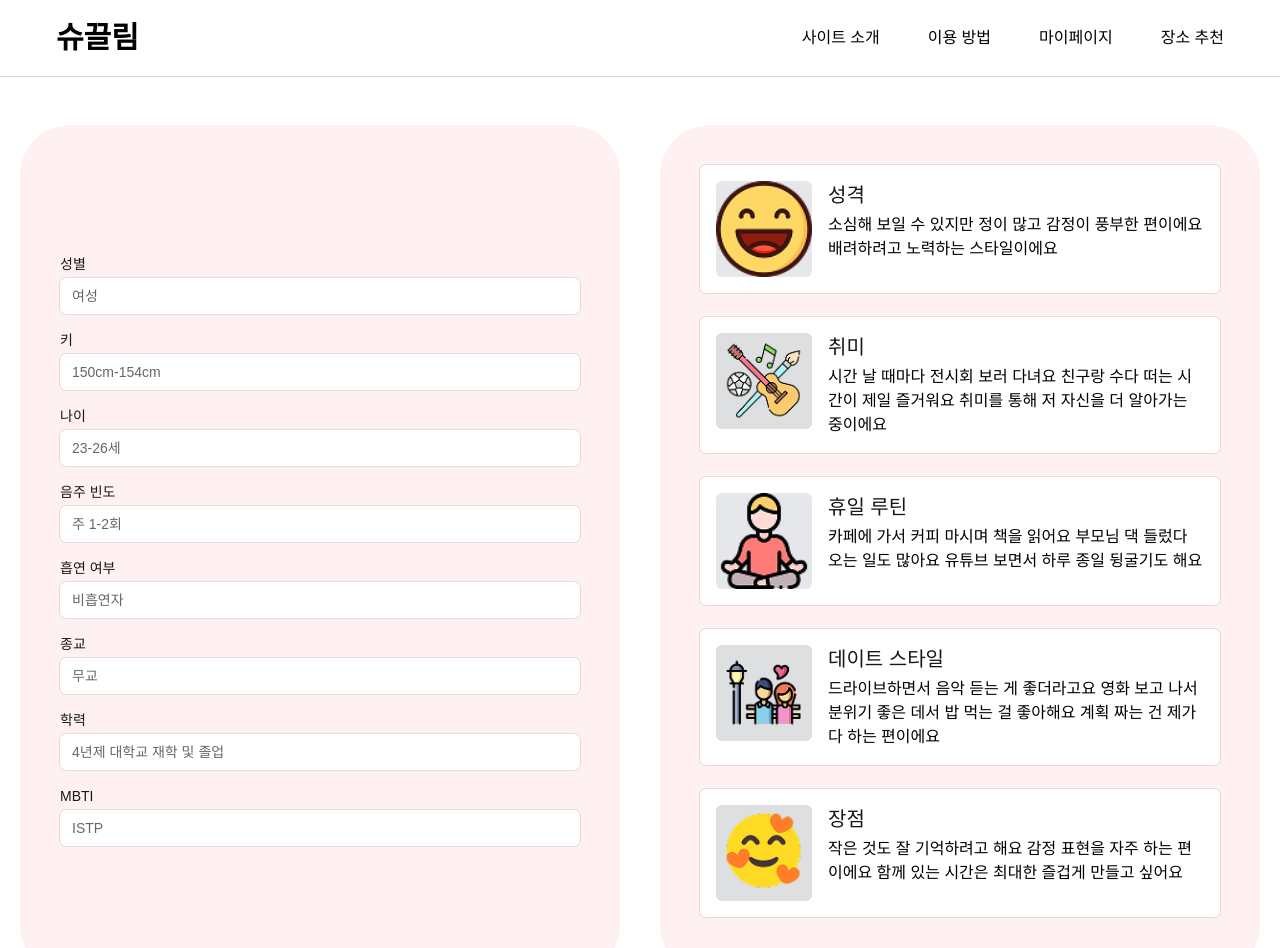
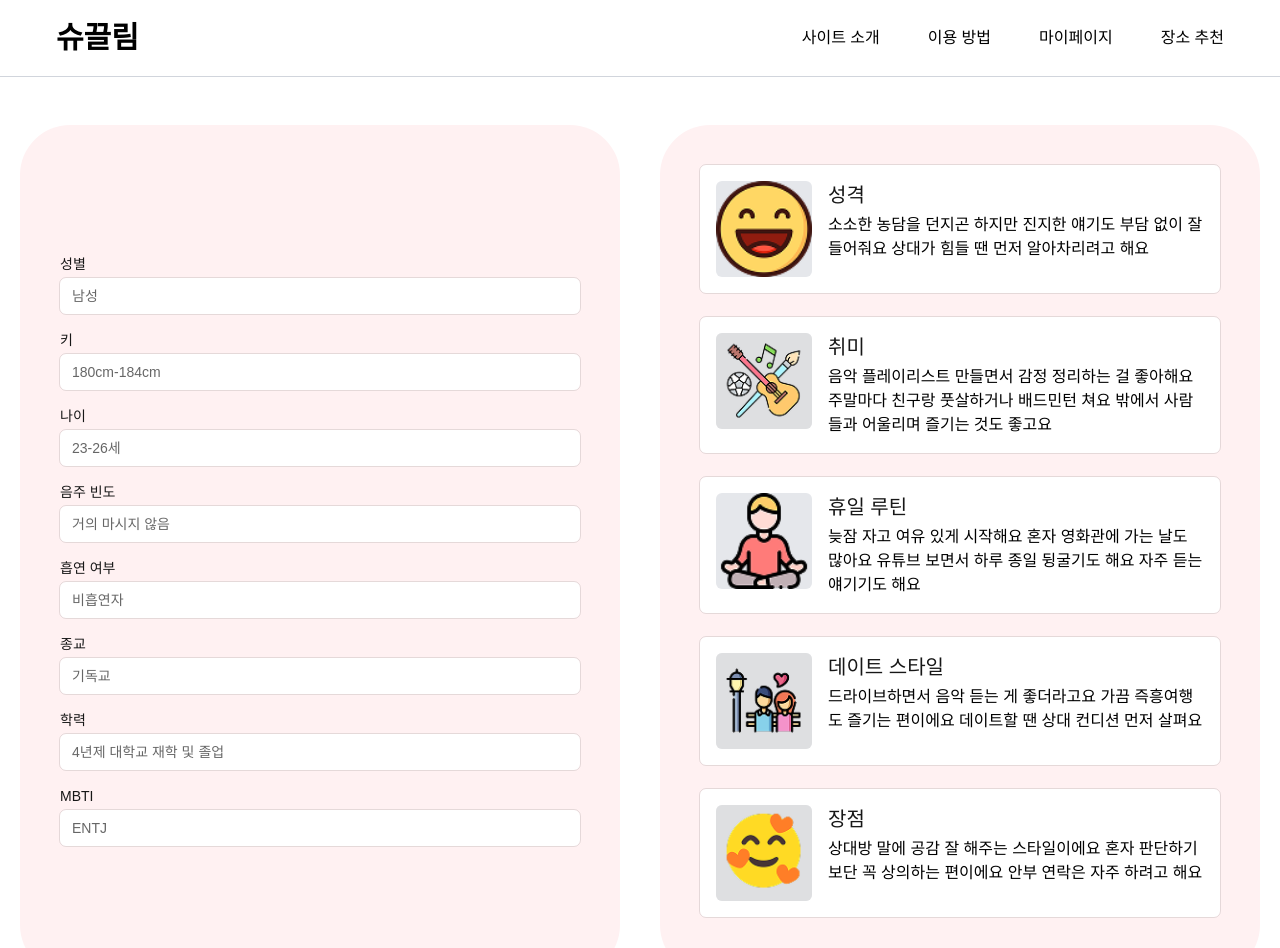
Before and after one commit to CSID-DGU/2025-1-DSCD-outsider-2, a Next.js app in the folder frontend/: page /matching_result in a window 1280 px wide. Shown: the top 948 px of the page. Built offline with nearby package versions, Linux system fonts and the light colour scheme.

Commit message:
matching_result_여성화면

```diff
--- a/frontend/src/app/matching_result/page.js
+++ b/frontend/src/app/matching_result/page.js
@@ -12,19 +12,19 @@ export default function MatchingResult() {
   useEffect(() => {
     setTimeout(() => {
       const dummyData = {
-        gender: "여성",
-        height: "150cm-154cm",
+        gender: "남성",
+        height: "180cm-184cm",
         age: "23-26세",
-        drink: "주 1-2회",
+        drink: "거의 마시지 않음",
         smoke: "비흡연자",
-        religion: "무교",
+        religion: "기독교",
         education: "4년제 대학교 재학 및 졸업",
-        mbti: "ISTP",
-        personality: "소심해 보일 수 있지만 정이 많고 감정이 풍부한 편이에요 배려하려고 노력하는 스타일이에요",
-        hobby: "시간 날 때마다 전시회 보러 다녀요 친구랑 수다 떠는 시간이 제일 즐거워요 취미를 통해 저 자신을 더 알아가는 중이에요",
-        holiday: "카페에 가서 커피 마시며 책을 읽어요 부모님 댁 들렀다 오는 일도 많아요 유튜브 보면서 하루 종일 뒹굴기도 해요",
-        datingStyle: "드라이브하면서 음악 듣는 게 좋더라고요 영화 보고 나서 분위기 좋은 데서 밥 먹는 걸 좋아해요 계획 짜는 건 제가 다 하는 편이에요",
-        strength: "작은 것도 잘 기억하려고 해요 감정 표현을 자주 하는 편이에요 함께 있는 시간은 최대한 즐겁게 만들고 싶어요"
+        mbti: "ENTJ",
+        personality: "소소한 농담을 던지곤 하지만 진지한 얘기도 부담 없이 잘 들어줘요 상대가 힘들 땐 먼저 알아차리려고 해요",
+        hobby: "음악 플레이리스트 만들면서 감정 정리하는 걸 좋아해요 주말마다 친구랑 풋살하거나 배드민턴 쳐요 밖에서 사람들과 어울리며 즐기는 것도 좋고요",
+        holiday: "늦잠 자고 여유 있게 시작해요 혼자 영화관에 가는 날도 많아요 유튜브 보면서 하루 종일 뒹굴기도 해요 자주 듣는 얘기기도 해요",
+        datingStyle: "드라이브하면서 음악 듣는 게 좋더라고요 가끔 즉흥여행도 즐기는 편이에요 데이트할 땐 상대 컨디션 먼저 살펴요",
+        strength: "상대방 말에 공감 잘 해주는 스타일이에요 혼자 판단하기보단 꼭 상의하는 편이에요 안부 연락은 자주 하려고 해요"
       };
       setMatchData(dummyData);
       setLoading(false);
```
